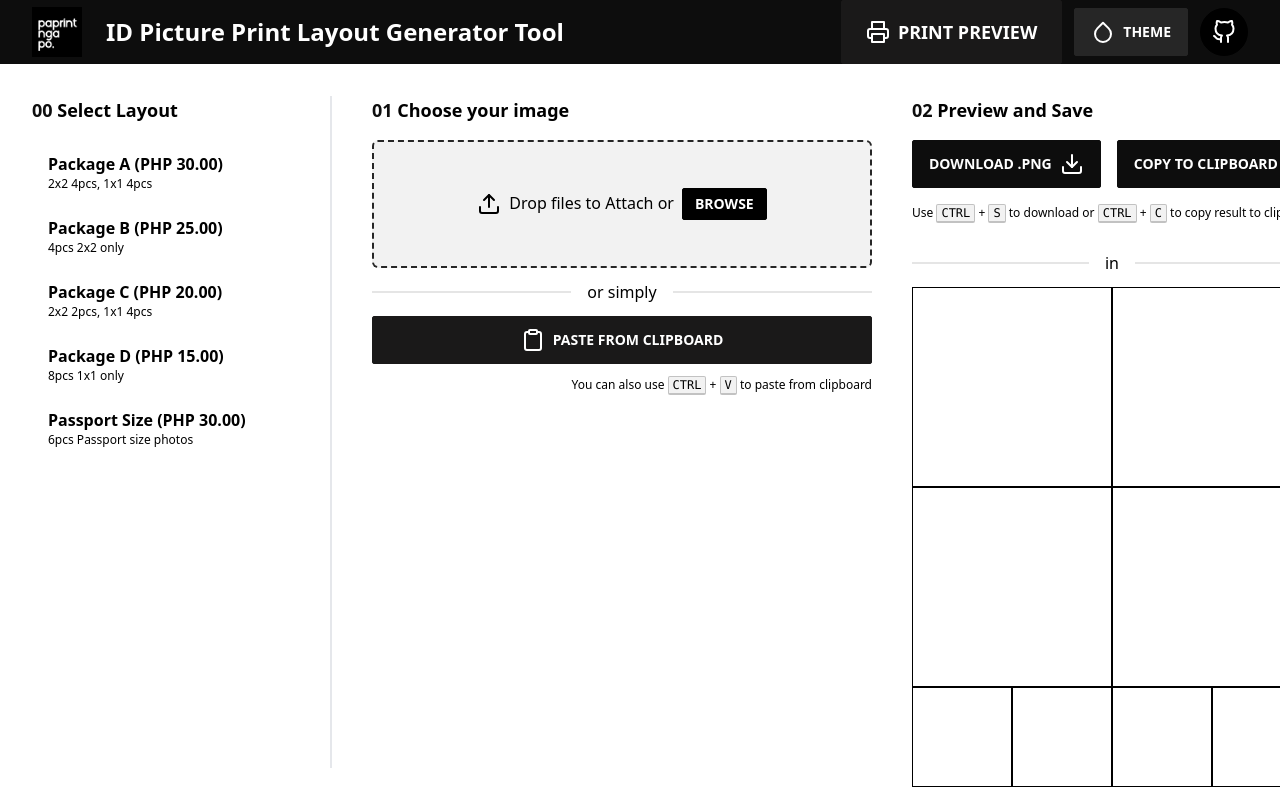
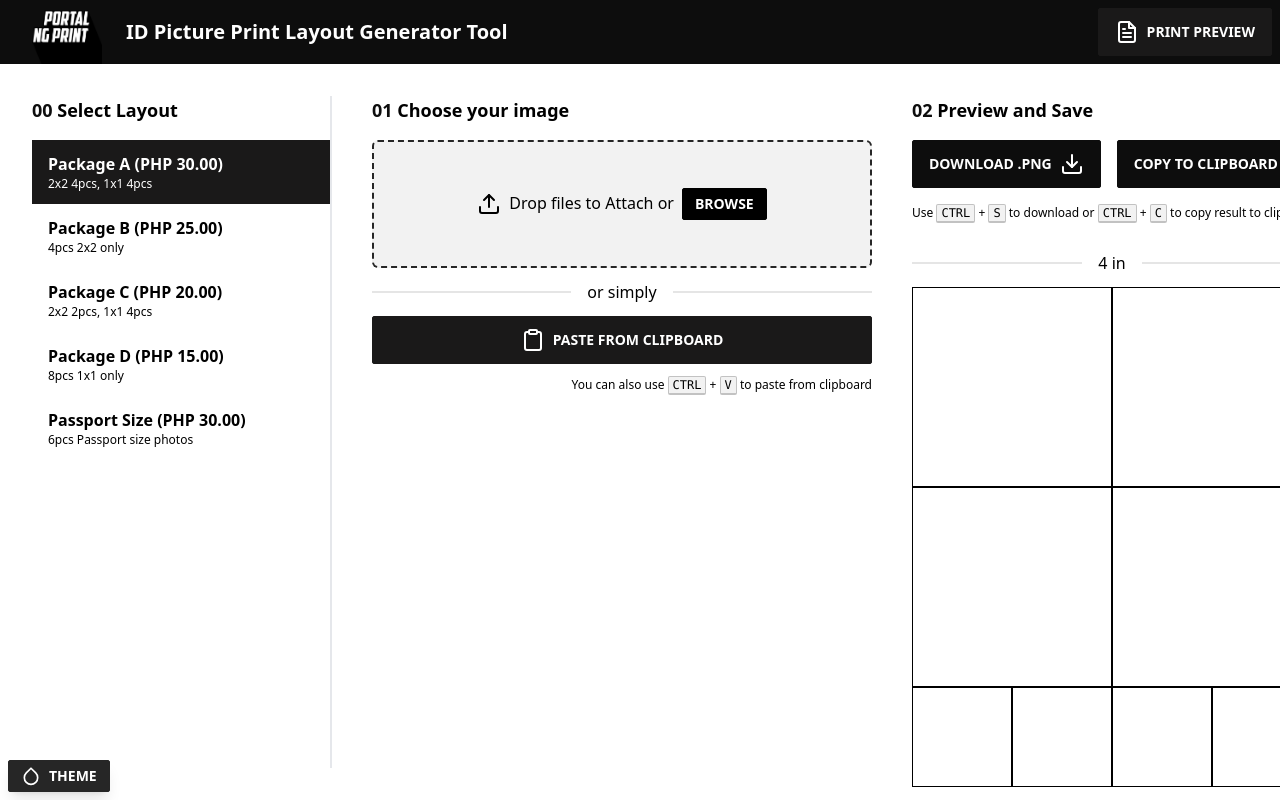
Before and after one commit to andreitrinidad/next-id-picture-layout-generator, a Next.js app: page / in a window 1280 px wide. Built offline with nearby package versions, Linux system fonts and the light colour scheme.

Commit message:
✨ Print feature

```diff
--- a/package.json
+++ b/package.json
@@ -9,6 +9,7 @@
     "lint": "next lint"
   },
   "dependencies": {
+    "browser-monads": "^1.0.0",
     "changedpi": "^1.0.4",
     "classnames": "^2.3.1",
     "daisyui": "^2.19.0",
--- a/src/components/AppHeader.tsx
+++ b/src/components/AppHeader.tsx
@@ -1,6 +1,6 @@
 import Image from 'next/image';
 import Link from 'next/link';
-import React from 'react';
+import React, { useEffect } from 'react';
 import * as Icon from 'react-feather';
 import { useImageContext } from '../contexts/ImageContext';
 
@@ -12,37 +12,53 @@ export const AppHeader: React.FC<IAppHeaderProps> = ({ print }) => {
 
   const {data, setData} = useImageContext();
 
+  useEffect(() => {
+    function detectKeys(event: any) {
+			if ((event.ctrlKey || event.metaKey) && event.keyCode == 80) {
+				event.preventDefault();
+				print();
+			}
+		}
+
+		window.addEventListener('keydown', detectKeys);
+
+		return () => {
+			window.removeEventListener('keydown', detectKeys);
+		};
+
+  }, [])
+
 	return (
-		<header className="flex bg-primary px-8 items-center justify-between gap-6">
-			<a href="https://www.facebook.com/portalngprint" className="relative h-[50px] w-[50px]">
+		<header className="flex bg-primary px-8 pr-0 items-center justify-between gap-6">
+			<a href="https://www.facebook.com/portalngprint" className="relative  w-[70px] self-end">
 				<Image
 					src="/paprintngapo.png"
-					layout="fill"
-					height={50}
-					width={50}
+					layout="responsive"
+					height={504}
+					width={650}
           alt="Paprint Nga Po"
 				/>
 			</a>
-			<h1 className="text-primary-content text-2xl font-bold flex-1">
+			<h1 className="text-primary-content text-xl font-semibold flex-1">
 				ID Picture Print Layout Generator Tool
 			</h1>
 			{/* header */}
 			<div className="flex items-center gap-2">
 
 					<button
-						className="btn btn-secondary btn-lg gap-2"
+						className="btn btn-secondary gap-2 m-2"
             onClick={() => print()}
 					>
-						<Icon.Printer />
+						<Icon.FileText />
             Print Preview
 					</button>
-				<div className="dropdown dropdown-left ">
-					<label tabIndex={0} className="btn btn-accent m-1 gap-2">
-						<Icon.Droplet /> theme
+				<div className="dropdown dropdown-center dropdown-top fixed bottom-1 left-1  ">
+					<label tabIndex={0} className="btn btn-sm btn-accent shadow-lg m-1 gap-2">
+						<Icon.Droplet size={20} /> theme
 					</label>
 					<ul
 						tabIndex={0}
-						className="dropdown-content menu p-2 shadow bg-base-100 rounded-box w-52 max-h-72 overflow-y-auto"
+						className="border-primary border dropdown-content menu p-2 shadow-xl bg-base-100 rounded-box w-52 max-h-72 overflow-y-auto"
 					>
 						<div className="text-center py-2"> Choose a theme:</div>
 
@@ -56,9 +72,9 @@ export const AppHeader: React.FC<IAppHeaderProps> = ({ print }) => {
 										localStorage.setItem('theme', val);
                     setData((prevState: any) => {
                       const newData = { ...prevState };
-                      newData.theme = '';
+                      newData.theme = val;
                       return newData;
-                    })
+                    });
 									}}
 								>
 									<a>{val}</a>
@@ -68,7 +84,7 @@ export const AppHeader: React.FC<IAppHeaderProps> = ({ print }) => {
 						{/* <li><a>Item 2</a></li> */}
 					</ul>
 				</div>
-				<div
+				{/* <div
 					className="tooltip tooltip-left"
 					data-tip="Built with⚡by andrei 🔥. See source code on Github"
 				>
@@ -80,7 +96,7 @@ export const AppHeader: React.FC<IAppHeaderProps> = ({ print }) => {
 					>
 						<Icon.GitHub />
 					</a>
-				</div>
+				</div> */}
 			</div>
 		</header>
 	);
--- a/src/contexts/ImageContext.tsx
+++ b/src/contexts/ImageContext.tsx
@@ -1,25 +1,26 @@
 import React, { createContext, useContext, useEffect, useReducer, useState } from 'react';
 
 interface IDataProps {
-  brightness?: number,
-  contrast?: number,
-  saturation?: number,
-  imagePreviewSrc?: string,
-  bgColor?: string,
-  borderColor?: string,
-  theme?: string
-  selectedLayout?: string
+  brightness: number,
+  contrast: number,
+  saturation: number,
+  imagePreviewSrc: string,
+  bgColor: string,
+  borderColor: string,
+  theme: string
+  selectedLayout: string
 }
 
 interface IImageContextProps {
   data ?: IDataProps,
-  setData: (data: object) => void
+  setData: (data: any) => void
 }
 
-const ImageContext = createContext<IImageContextProps>({setData: () => {}});
+const ImageContext = createContext<IImageContextProps>({setData: () => Object});
 
 const ImageContextProvider = (props: any) => {
-  const [data, setData] = useState<IDataProps>({
+
+  const initialData: IDataProps = {
     brightness: 100,
     contrast: 100,
     saturation: 100,
@@ -28,7 +29,8 @@ const ImageContextProvider = (props: any) => {
     borderColor: '#000',
     theme: 'lofi',
     selectedLayout: ''
-  });
+  }
+  const [data, setData] = useState<IDataProps>(initialData);
   return <ImageContext.Provider value={{data, setData}}>{props.children}</ImageContext.Provider>;
 };
 
--- /dev/null
+++ b/src/hooks/useImageDimensions.tsx
@@ -0,0 +1,34 @@
+import { useImageContext } from "../contexts/ImageContext";
+
+import layouts from '../layouts';
+const useImageDimensions = () => {
+  const { data, setData } = useImageContext();
+  const selectedLayout = data?.selectedLayout;
+  const activeLayoutIndex =
+  layouts.findIndex((x) => x.name == selectedLayout) || 0;
+
+
+  function getTotalHeight() {
+		if (!data?.selectedLayout) return;
+		const height = Object.values(layouts[activeLayoutIndex].printLayout)
+			.map((x: number) => Object.values(x)[0]?.height)
+			.reduce((prev, cur) => prev + cur);
+		return height;
+	}
+
+	function getTotalWidth() {
+		if (!data?.selectedLayout) return;
+		const width = Object.values(layouts[activeLayoutIndex].printLayout)
+			.map((x: number) => Object.values(x))[1]
+			.map((x) => x.width)
+			.reduce((prev, cur) => prev + cur);
+		return width;
+	}
+
+  return {
+    height: getTotalHeight(),
+    width: getTotalWidth(),
+  }
+}
+
+export default useImageDimensions;
--- a/src/pages/index.tsx
+++ b/src/pages/index.tsx
@@ -28,6 +28,7 @@ import layouts from '../layouts';
 import { setTimeout } from 'timers/promises';
 import { useImageContext } from '../contexts/ImageContext';
 import { useRouter } from 'next/router';
+import useImageDimensions from '../hooks/useImageDimensions';
 
 function centerAspectCrop(
 	mediaWidth: number,
@@ -71,7 +72,7 @@ const Home: NextPage = () => {
 	const [confirmModal, setConfirmModal] = useState(false);
 	// const [selectedLayout, setSelectedLayout] = useState(layouts[0].name);
 	// image modifcation related states
-
+  const { height, width } = useImageDimensions();
 	const { data, setData } = useImageContext();
 	// const { imagePreviewSrc = '' } = data;
 	const imagePreviewSrc = data?.imagePreviewSrc;
@@ -373,10 +374,11 @@ const Home: NextPage = () => {
 		);
 	}
 
+  let savedTheme = 'lofi';
 
 	useEffect(() => {
-    const savedTheme = localStorage.getItem('theme') || 'lofi';
-    setTheme(savedTheme);
+    // savedTheme =
+    // setTheme(savedTheme);
 
 		function detectKeys(event: any) {
 			if ((event.ctrlKey || event.metaKey) && event.keyCode == 83) {
@@ -415,11 +417,21 @@ const Home: NextPage = () => {
 		replaceBtnRef.current?.focus();
 	}, [confirmModal]);
 
+  // state dependent variable
 	const activeLayoutIndex =
 		layouts.findIndex((x) => x.name == selectedLayout) || 0;
 
 	useEffect(() => {
-		if (selectedLayout === '') return;
+		if (selectedLayout === '') {
+
+      setData((prevState: any) => {
+        const newData = { ...prevState };
+        newData.selectedLayout = layouts[0].name || '';
+        return newData;
+      });
+      return;
+
+    };
 
 		const h = layouts[activeLayoutIndex].aspectRatio[0];
 		const w = layouts[activeLayoutIndex].aspectRatio[1];
@@ -447,24 +459,11 @@ const Home: NextPage = () => {
 		});
 	}
 
-	function getTotalHeight() {
-		if (!data?.selectedLayout) return;
-		const height = Object.values(layouts[activeLayoutIndex].printLayout)
-			.map((x: number) => Object.values(x)[0]?.height)
-			.reduce((prev, cur) => prev + cur);
-		return height;
-	}
-	function getTotalWidth() {
-		if (!data?.selectedLayout) return;
-		const width = Object.values(layouts[activeLayoutIndex].printLayout)
-			.map((x: number) => Object.values(x))[1]
-			.map((x) => x.width)
-			.reduce((prev, cur) => prev + cur);
-		return width;
-	}
+
+
 
 	return (
-		<div className="flex flex-col bg-base-100 h-screen" data-theme={theme}>
+		<div className="flex flex-col bg-base-100 h-screen" data-theme={data?.theme || 'lofi'}>
 			<ToastContainer
 				hideProgressBar
 				theme="dark"
@@ -530,7 +529,7 @@ const Home: NextPage = () => {
 					content="https://og-image.vercel.app/ID%20Picture%20Print%20Layout%20Generator%20Tool%20by%20%40andreitrinidad.png?theme=dark&md=0&fontSize=75px&images=https%3A%2F%2Fassets.vercel.com%2Fimage%2Fupload%2Ffront%2Fassets%2Fdesign%2Fnextjs-white-logo.svg&images=https%3A%2F%2Fcdn.jsdelivr.net%2Fgh%2Fremojansen%2Flogo.ts%40master%2Fts.svg"
 				/>
 			</Head>
-			<AppHeader setTheme={setTheme} print={printPreview} />
+			<AppHeader print={printPreview} />
 
 			<section className="flex flex-1 p-8 gap-10 bg-base-100 overflow-scroll">
 				<LayoutSelector />
@@ -590,7 +589,7 @@ const Home: NextPage = () => {
 					{/* PREVIEW */}
 					<div className="inline-flex">
 						<div className="flex flex-col">
-							<div className="divider">{getTotalWidth()} in</div>
+							<div className="divider">{width} in</div>
 							<LayoutPreview
 								imagePreviewSrc={imagePreviewSrc}
 								bgColor={data?.bgColor}
@@ -601,7 +600,7 @@ const Home: NextPage = () => {
 						</div>
 						<div className="divider divider-horizontal border-base-content pt-12">
 							<span className="[writing-mode:vertical-lr] rotate-180">
-								{getTotalHeight()} in
+								{height} in
 							</span>
 						</div>
 					</div>
--- a/src/pages/print.tsx
+++ b/src/pages/print.tsx
@@ -6,53 +6,179 @@ import { useImageContext } from '../contexts/ImageContext';
 import { useEffect, useRef, useState } from 'react';
 import { useReactToPrint } from 'react-to-print';
 import Image from 'next/image';
+import layouts from '../layouts';
+import useImageDimensions from '../hooks/useImageDimensions';
+import { useRouter } from 'next/router';
+// @ts-ignore: Unreachable code error
+// import { localStorage } from 'browser-monads';
 
 const PrintPreview: NextPage = () => {
 	const { data, setData } = useImageContext();
 	const printRef = useRef<HTMLDivElement>(null);
-  const [image, setImage] = useState<string>();
-  const [theme, setTheme] = useState('');
-  // const { imagePreviewSrc = '' } = data;
-  const imagePreviewSrc = data?.imagePreviewSrc;
+  const router = useRouter();
+	const { height, width } = useImageDimensions();
+	const [paperSize, setPaperSize] = useState({
+		height: 7,
+		width: 5,
+		margin: 0.12,
+	});
+	const ppi = 220;
+
 	const handlePrint = useReactToPrint({
 		content: () => printRef.current,
 	});
 
+  const image = localStorage.getItem('image') || '';
+
 	useEffect(() => {
-    const image = localStorage.getItem('image');
-    setImage(image || '');
+    if (image === '') {
+      router.back();
+    }
+    function detectKeys(event: any) {
+			if ((event.ctrlKey || event.metaKey) && event.keyCode == 80) {
+				event.preventDefault();
+				handlePrint();
+			}
+			if (event.keyCode == 27) {
+				event.preventDefault();
+				router.back();
+			}
+		}
 
-    const savedTheme = localStorage.getItem('theme') || 'lofi';
-    setTheme(savedTheme);
-  }, [])
+		window.addEventListener('keydown', detectKeys);
 
-
+		return () => {
+			window.removeEventListener('keydown', detectKeys);
+		};
+	}, []);
 
 	return (
-		<div data-theme={theme} className="flex flex-col bg-base-100" >
-			<header className="flex bg-primary px-8 items-center justify-between gap-6">
+		<div
+			data-theme={data?.theme || 'lofi'}
+			className="flex flex-col bg-base-100 min-h-screen"
+		>
+			<header className="flex bg-primary px-8 pr-0 items-center justify-between gap-6">
 				<Link href="/">
-						<a className="btn btn-circle">
+					<a className="btn btn-circle btn-secondary">
 						<Icon.ArrowLeft />
 					</a>
 				</Link>
-				<h1 className="text-primary-content text-2xl font-bold flex-1">
+				<h1 className="text-primary-content text-xl font-bold flex-1">
 					Print Preview
 				</h1>
 				{/* header */}
 				<div className="flex items-center gap-2">
-						<button className="btn btn-secondary btn-lg gap-2" onClick={handlePrint}>
+					<button
+						className="btn btn-secondary px-10 m-2 gap-2"
+						onClick={handlePrint}
+					>
 						<Icon.Printer />
 						Print
 					</button>
 				</div>
 			</header>
-      <div ref={printRef} className='w-[1100px] h-[1540px] bg-white print:bg-black'>
-        <div className=''>
-          <img src={image}/>
+			<main className="flex">
+				{/* preview */}
+				<div className="flex flex-1 justify-center p-8">
+					<div
+						ref={printRef}
+						className=" bg-white overflow-hidden shadow-[0px_10px_60px_-15px_rgba(0,0,0,0.3)] print:bg-white print:shadow-none"
+						style={{
+							height: `${paperSize.height}in`,
+							width: `${paperSize.width}in`,
+						}}
+					>
+						<img
+							style={{
+								height: `${height}in`,
+								width: `${width}in`,
+								margin: `${paperSize.margin}in`,
+							}}
+							src={image}
+						/>
 					</div>
 				</div>
 
+				<div className="max-w-[300px] min-w-[300px] p-8 bg-base-200 h-screen">
+					<div className="flex justify-between items-center mb-4">
+						<h2 className="text-lg font-semibold">
+							{/* <span className="text-primary font-bold">03</span>{' '} */}
+							Print Settings
+						</h2>
+					</div>
+					<div className="flex gap-2 justify-between">
+						<h3 className="font-bold">Paper Size</h3>
+						<span className="badge badge-primary badge-outline">
+							Inches
+						</span>
+					</div>
+          <div className="divider m-0"></div>
+          <div className="flex gap-2 items-center justify-between mb-2">
+						<label className="flex-1 uppercase font-bold text-sm">
+							width
+						</label>
+						<input
+							type="number"
+							min="5"
+							max="100"
+							className="input input-sm w-16 input-bordered border-2"
+							value={paperSize.width}
+							onChange={(e) => {
+								let value = Number(e.target.value);
+								setPaperSize((prevState => {
+                  const newData = {...prevState}
+                  newData.width = value;
+                  return newData
+                }));
+							}}
+						/>
+            in
+					</div>
+          <div className="flex gap-2 items-center justify-between mb-2">
+						<label className="flex-1 uppercase font-bold text-sm">
+							Height
+						</label>
+						<input
+							type="number"
+							min="3.5"
+							max="100"
+							className="input input-sm w-16 input-bordered border-2"
+							value={paperSize.height}
+							onChange={(e) => {
+								let value = Number(e.target.value);
+								setPaperSize((prevState => {
+                  const newData = {...prevState}
+                  newData.height = value;
+                  return newData
+                }));
+							}}
+						/>
+            in
+					</div>
+          <div className="flex gap-2 items-center justify-between mb-2">
+						<label className="flex-1 uppercase font-bold text-sm">
+							margin
+						</label>
+						<input
+							type="number"
+							min="0.12"
+							max="1"
+							className="input input-sm w-16 input-bordered border-2"
+							value={paperSize.margin}
+							onChange={(e) => {
+								let value = Number(e.target.value);
+								setPaperSize((prevState => {
+                  const newData = {...prevState}
+                  newData.margin = value;
+                  return newData
+                }));
+							}}
+						/>
+            in
+					</div>
+
+				</div>
+			</main>
 		</div>
 	);
 };
```
Also changed, not shown: public/paprintngapo.png. Lines whose indentation alone changed are shown as unchanged.
